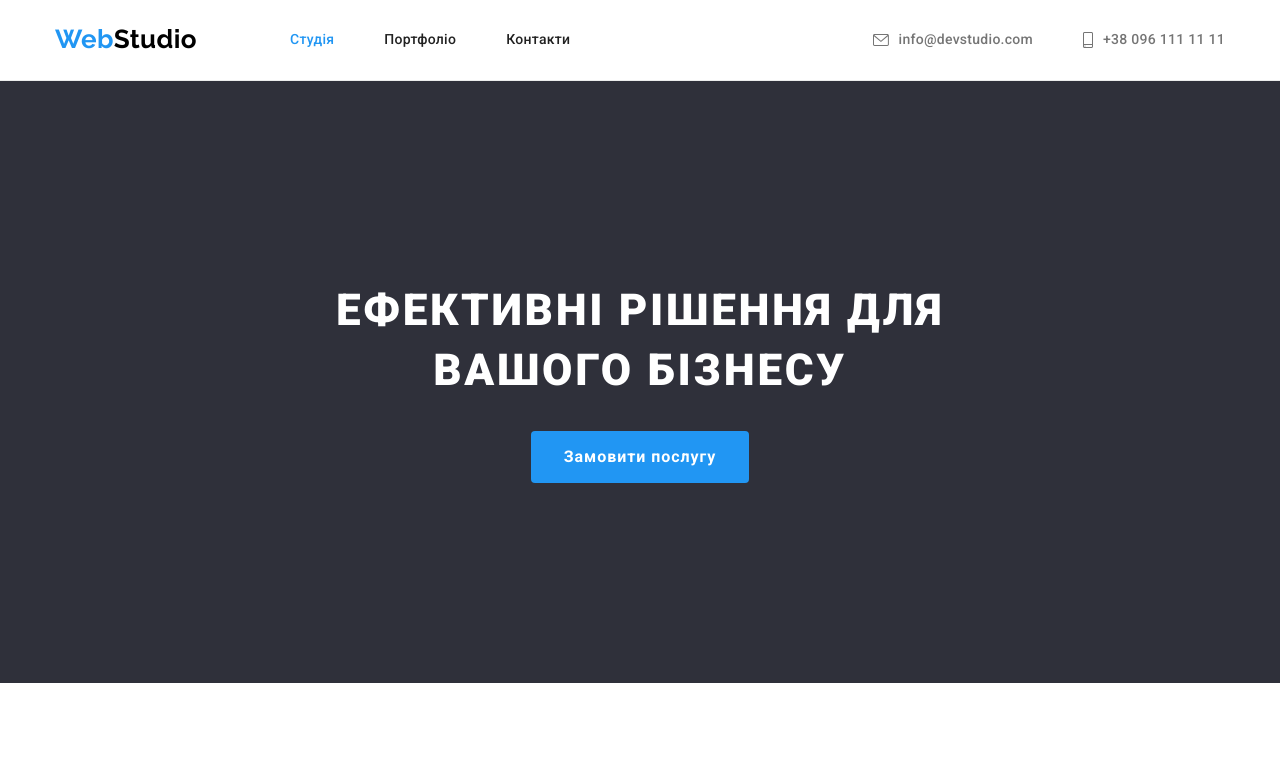
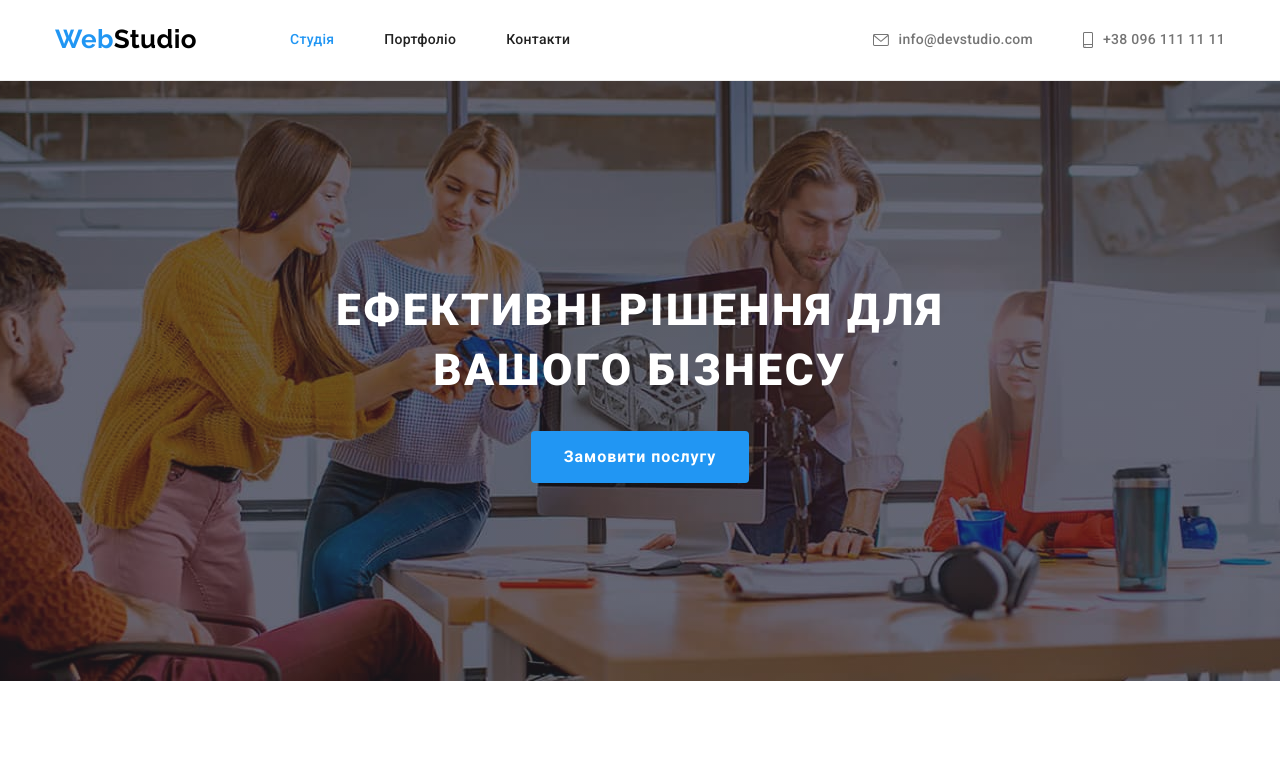
Before and after one commit to alexxbarik/goit-markup-hw-04, a plain HTML site: page index.html in a window 1280 px wide. Shown: the top 771 px of the page. Drawn offline with nearby package versions, Linux system fonts and the light colour scheme.

Commit message:
Додав оверлей на секцію hero

```diff
--- a/css/styles.css
+++ b/css/styles.css
@@ -162,10 +162,21 @@ fill: var(--accent-color);
 }
 
 /* HERO */
+.overlay{
+    max-width: 1600px;
+    height: 600px;
+    margin-left: auto;
+    margin-right: auto;
+    background-image: linear-gradient( to right,
+    rgba(47, 48, 58, 0.4),
+    rgba(47, 48, 58, 0.4)), url(../images/hero\ img\ .jpg);
+    background-repeat: no-repeat;
+    background-position: center;
+    background-size: cover;
+}
 .hero {
 padding-top: 200px;
 padding-bottom: 200px;
-background-color: var(--hero-bg-color);
 text-align: center;
 }
 .hero-title {
--- a/index.html
+++ b/index.html
@@ -39,10 +39,12 @@
      </header>
      <main>
      <!--герой-->
+     <div class="overlay">
         <section class="hero">
             <h1 class="hero-title">ЕФЕКТИВНІ РІШЕННЯ ДЛЯ ВАШОГО БІЗНЕСУ</h1>
             <button type="button" class="button">Замовити послугу</button>
         </section>
+    </div>
      <!--Наші особливості-->
      <section class="section-feature">
         <div class="container">
```
Also changed, not shown: images/hero img .jpg (added).
